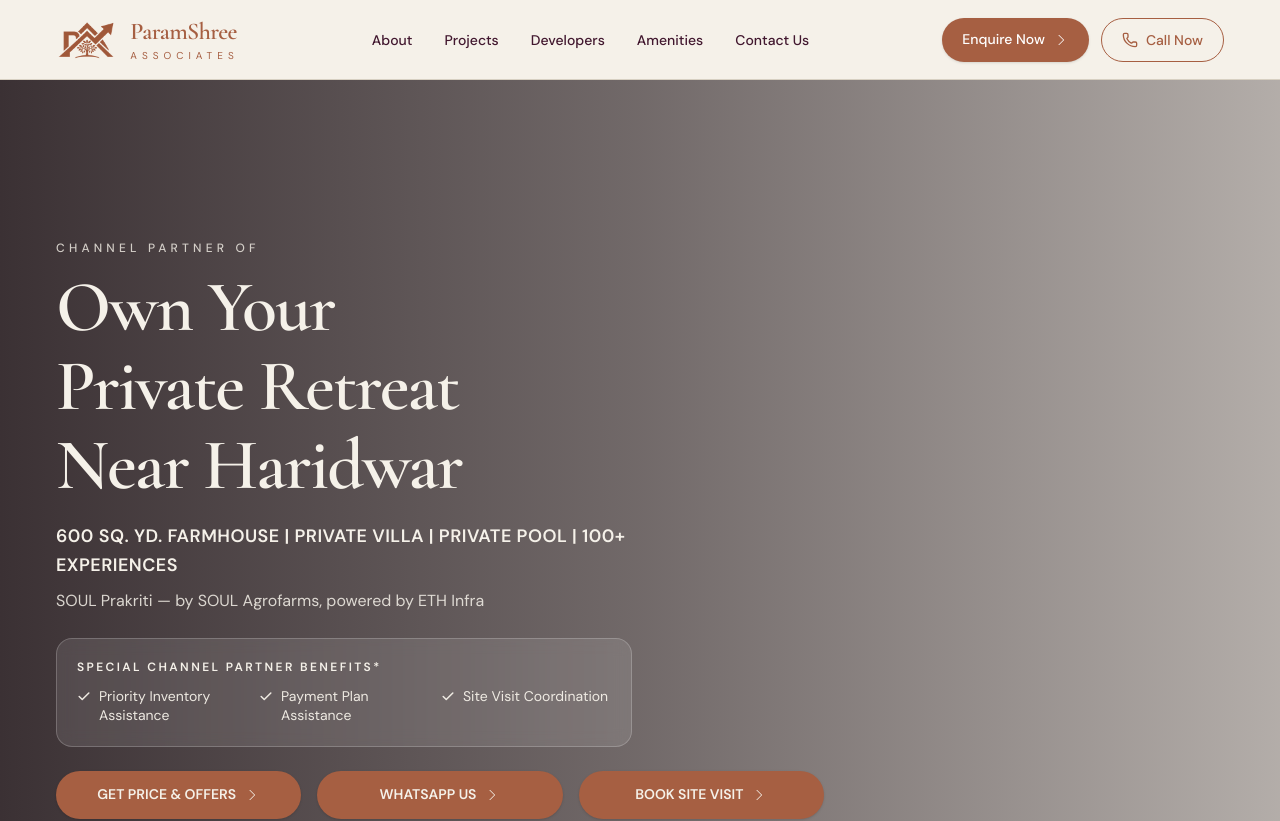
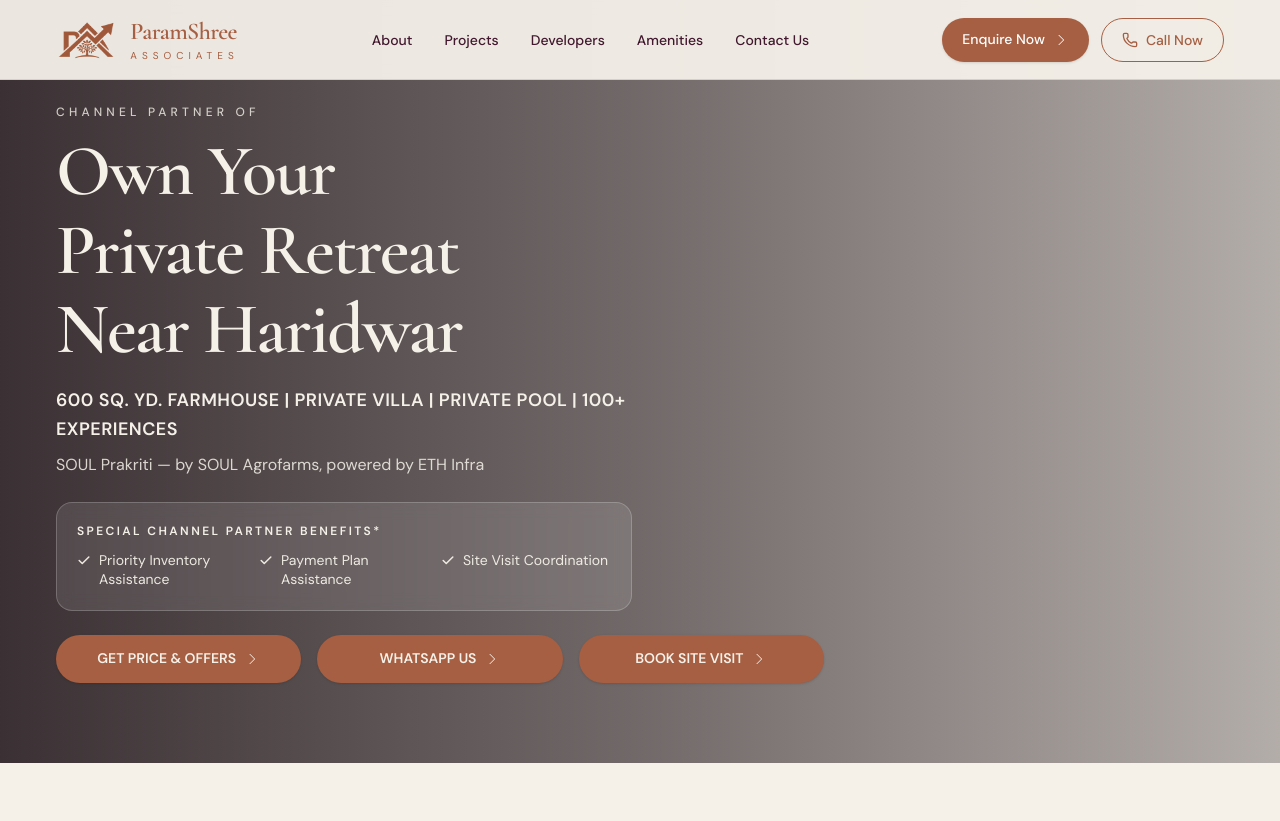
Before and after one commit to techverzing-cloud/paramshree-landing-page, a Next.js app: page / in a window 1280 px wide. Shown: the top 821 px of the page. Built offline with nearby package versions, Linux system fonts and the light colour scheme.

Commit message:
fix navbar

```diff
--- a/src/components/layout/Navbar.tsx
+++ b/src/components/layout/Navbar.tsx
@@ -30,7 +30,7 @@
     "group inline-flex items-center gap-2 rounded-full border border-[#A65F42] bg-transparent text-[#A65F42] transition-[background-color,color,transform] duration-200 hover:-translate-y-0.5 hover:bg-[#A65F42] hover:text-[#F5F1E9] active:translate-y-0 focus-visible:outline-none focus-visible:ring-2 focus-visible:ring-[#A65F42]/50 focus-visible:ring-offset-2 focus-visible:ring-offset-[#F5F1E9]";
 
   return (
-    <header className="sticky top-0 z-50 animate-fade-in border-b border-[#d7d0c2] bg-[#F5F1E9]/95 backdrop-blur-sm transition-colors duration-300">
+    <header className="fixed inset-x-0 top-0 z-50 animate-fade-in border-b border-[#d7d0c2] bg-[#F5F1E9]/95 backdrop-blur-sm transition-colors duration-300">
       <nav className="mx-auto flex w-full max-w-screen-2xl px-4 sm:px-6 lg:px-10 xl:px-14 2xl:px-16 items-center justify-between py-3 sm:py-4">
         <div className="flex items-center min-w-0">
           <Logo />
--- a/src/components/sections/HeroSection.tsx
+++ b/src/components/sections/HeroSection.tsx
@@ -17,7 +17,7 @@
 
 export function HeroSection() {
   return (
-    <section className="relative w-full overflow-hidden bg-[#F5F1E9]">
+    <section className="relative w-full overflow-hidden bg-[#F5F1E9] pt-[72px]">
       <div className="absolute inset-0 z-0">
         {hero.backgroundImage ? (
           <div
@@ -43,7 +43,7 @@
         />
       </div>
 
-      <div className="relative z-10 mx-auto w-full max-w-screen-2xl px-4 pb-10 pt-28 sm:px-6 sm:pb-14 sm:pt-32 lg:px-10 lg:pb-20 lg:pt-40 xl:px-14 2xl:px-16">
+      <div className="relative z-10 mx-auto w-full max-w-screen-2xl px-4 pb-10 pt-4 sm:px-6 sm:pb-14 sm:pt-6 lg:px-10 lg:pb-20 lg:pt-8 xl:px-14 2xl:px-16">
         <div className="max-w-3xl">
           {hero.badge ? (
             <p className="mb-3 inline-flex animate-fade-in-up items-center rounded-full border border-[#A65F42]/70 bg-[#A65F42]/15 px-4 py-1.5 text-[11px] font-semibold uppercase tracking-[0.2em] text-[#F5F1E9] sm:text-xs">
```
